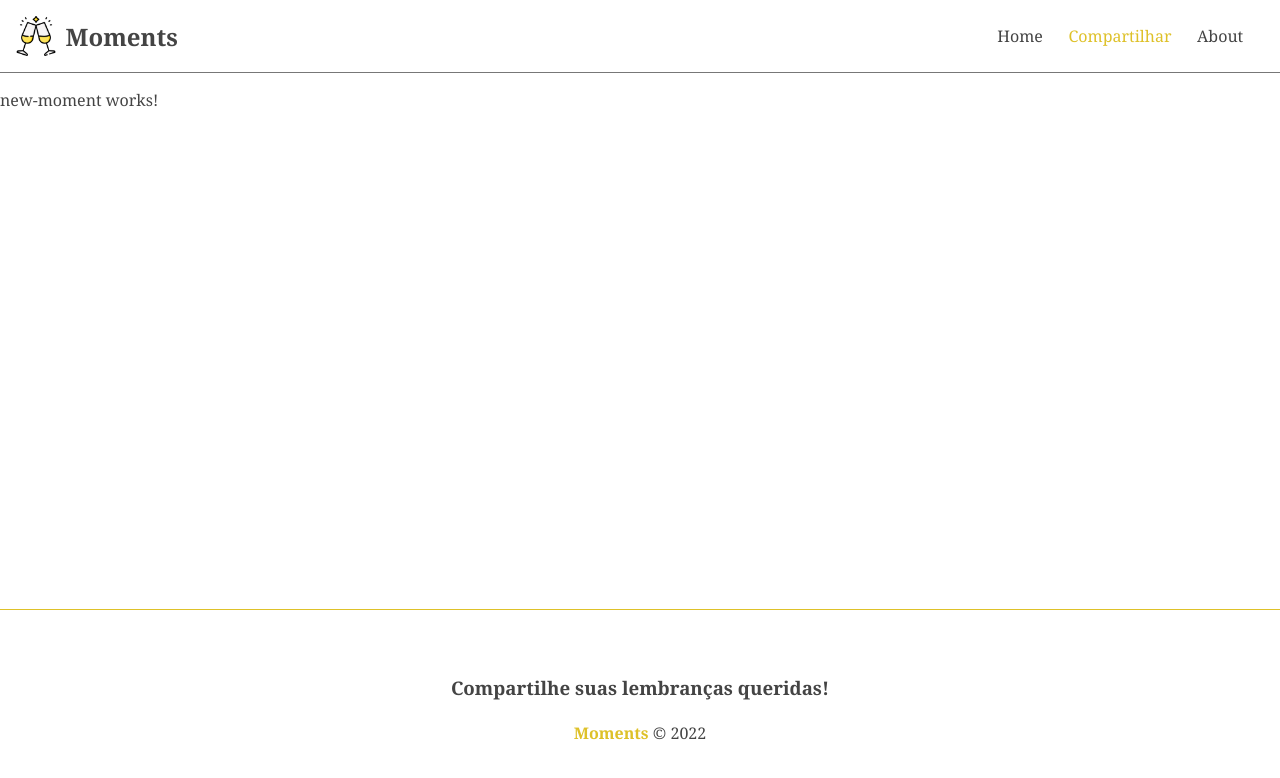
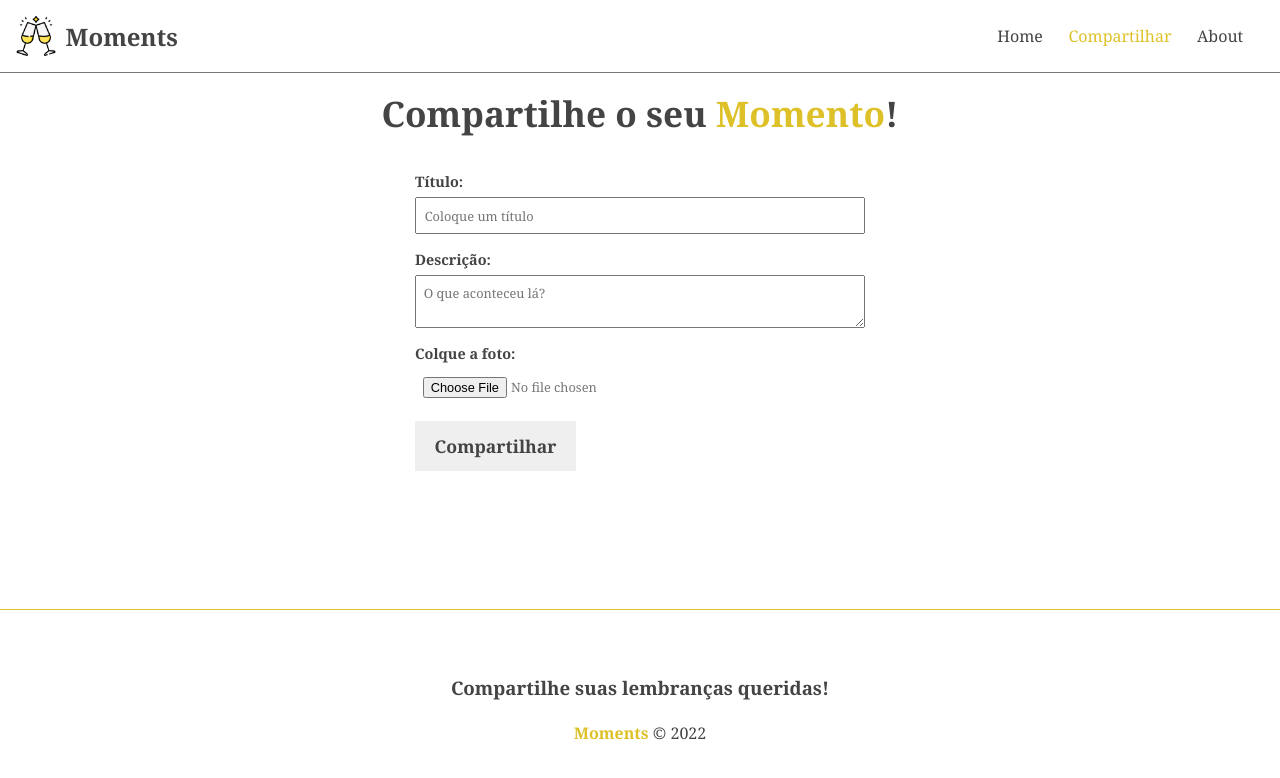
Before and after one commit to Josius/Estudos-Angular-Parte-2-Projeto-Moments, an Angular app in the folder Front-End/moments/: page /moments/new in a window 1280 px wide. Shown: the top 778 px of the page. Built offline with nearby package versions, Linux system fonts and the light colour scheme.

Commit message:
adiciona aula 26 formularios

```diff
--- a/Front-End/moments/src/app/app.module.ts
+++ b/Front-End/moments/src/app/app.module.ts
@@ -8,6 +8,7 @@
 import { AboutComponent } from './components/pages/about/about.component';
 import { HomeComponent } from './components/pages/home/home.component';
 import { NewMomentComponent } from './components/pages/new-moment/new-moment.component';
+import { MomentFormComponent } from './components/moment-form/moment-form.component';
 
 @NgModule({
   declarations: [
@@ -16,7 +17,8 @@
     FooterComponent,
     AboutComponent,
     HomeComponent,
-    NewMomentComponent
+    NewMomentComponent,
+    MomentFormComponent
   ],
   imports: [
     BrowserModule,
--- /dev/null
+++ b/Front-End/moments/src/app/components/moment-form/moment-form.component.html
@@ -0,0 +1,15 @@
+<form>
+	<div class="form-group">
+		<label for="title">Título:</label>
+		<input type="text" placeholder="Coloque um título" required>
+	</div>
+	<div class="form-group">
+		<label for="description">Descrição:</label>
+		<textarea placeholder="O que aconteceu lá?" required></textarea>
+	</div>
+	<div class="form-group">
+		<label for="image">Colque a foto:</label>
+		<input type="file">
+	</div>
+	<input type="submit" value="{{ btnText }}">
+</form>
--- a/Front-End/moments/src/app/components/pages/new-moment/new-moment.component.css
+++ b/Front-End/moments/src/app/components/pages/new-moment/new-moment.component.css
@@ -0,0 +1,9 @@
+h2 {
+	text-align: center;
+	margin-bottom: 1em;
+	font-size: 2.2em;
+}
+
+h2 span {
+	color: #dec129;
+}
--- a/Front-End/moments/src/app/components/pages/new-moment/new-moment.component.html
+++ b/Front-End/moments/src/app/components/pages/new-moment/new-moment.component.html
@@ -1 +1,2 @@
-<p>new-moment works!</p>
+<h2>Compartilhe o seu <span>Momento</span>!</h2>
+<app-moment-form [btnText]="btnText"></app-moment-form>
--- a/Front-End/moments/src/app/components/pages/new-moment/new-moment.component.ts
+++ b/Front-End/moments/src/app/components/pages/new-moment/new-moment.component.ts
@@ -7,4 +7,5 @@
 })
 export class NewMomentComponent {
 
+  btnText = 'Compartilhar';
 }
--- a/Front-End/moments/src/styles.css
+++ b/Front-End/moments/src/styles.css
@@ -1,4 +1,4 @@
-*{
+* {
 	padding: 0;
 	margin: 0;
 	font-family: Cambria, Cochin, Georgia, Times, 'Times New Roman', serif;
@@ -6,13 +6,54 @@
 	color: #444;
 }
 
-a{
+a {
 	text-decoration: none;
 	color: #444;
 	transition: .4s;
 }
 
-a:hover{
+a:hover {
 	color: #DEC129;
 
 }
+
+/* FORMULÁRIO */
+form{
+	width: 450px;
+	margin: 0 auto;
+}
+
+.form-group{
+	display: flex;
+	flex-direction: column;
+	margin-bottom: 1em;
+}
+
+.form-group label{
+	font-weight: bold;
+	font-size: .9em;
+	margin-bottom: .4em;
+}
+
+.form-group input,
+.form-group textarea{
+	padding: 0.6em;
+	color: #777;
+	font-size: 0.8em;
+}
+
+input[type="submit"] {
+	background-color: #efefef;
+	border: 2px solid transparent;
+	padding: .6em 1em;
+	font-weight: bold;
+	font-size: 1.1em;
+	cursor: pointer;
+	transition: 0.4s;
+}
+
+input[type="submit"]:hover {
+	color: #DEC129;
+	border-color: #DEC129;
+	background-color: transparent;
+}
```
Also changed, not shown: Front-End/moments/src/app/components/moment-form/moment-form.component.ts (added, +11 -0 lines), Front-End/moments/src/app/components/moment-form/moment-form.component.css (added), 2 other files (tests, documents, lock files or other folders).
